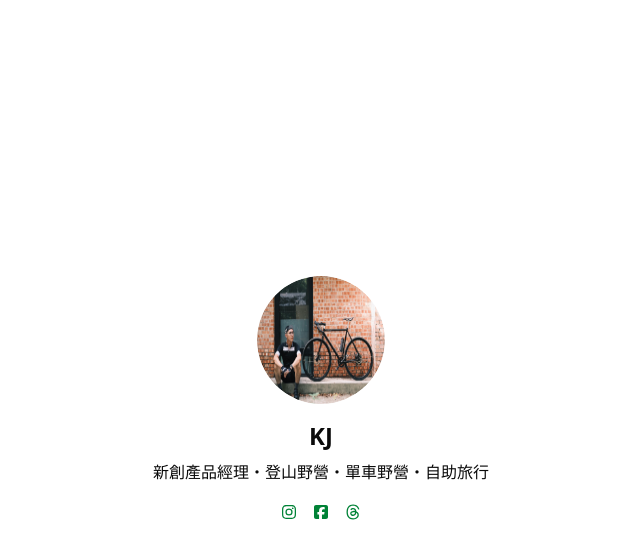
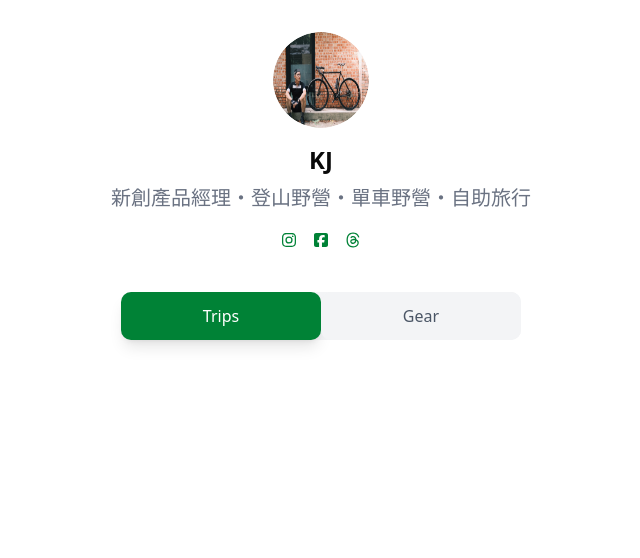
Before and after one commit to roy4222/OutShare, a Next.js app: page / in a window 1280 px wide. Shown: the top 558 px of the page, without its empty margins (319-959 px from the left). Built offline with nearby package versions, Linux system fonts and the light colour scheme.

Commit message:
新增 Radix UI 的 Toggle 和 Toggle Group 組件，更新 page.tsx 以使用這些新組件，並在 package.json 和 package-lock.json 中新增相關依賴。

```diff
--- a/app/page.tsx
+++ b/app/page.tsx
@@ -1,11 +1,15 @@
-
 import ProfileBlock from "@/components/profileBlock";
+import { ToggleGroup, ToggleGroupItem } from "@/components/ui/toggle-group";
 
 export default function HomePage() {
   return (
-    <div className="flex flex-col items-center justify-center min-h-screen bg-white">
+    <div className="flex flex-col items-center min-h-screen bg-white py-8">
       <main className="container mx-auto flex flex-col items-center justify-center text-center px-4">
         <ProfileBlock />
+        <ToggleGroup type="single" className="mt-10" defaultValue="trips">
+          <ToggleGroupItem value="trips">Trips</ToggleGroupItem>
+          <ToggleGroupItem value="gear">Gear</ToggleGroupItem>
+        </ToggleGroup>
       </main>
     </div>
   );
--- a/components/profileBlock.tsx
+++ b/components/profileBlock.tsx
@@ -14,7 +14,7 @@ const ProfileBlock = () => {
         <AvatarFallback>loading...</AvatarFallback>
       </Avatar>
       <div className="text-2xl font-bold mt-4">KJ</div>
-      <div className="text-md mt-2">
+      <div className="text-xl mt-2 text-gray-500">
         新創產品經理・登山野營・單車野營・自助旅行
       </div>
       <div className="flex items-center gap-3 mt-4">
--- a/components/ui/avatar.tsx
+++ b/components/ui/avatar.tsx
@@ -13,7 +13,7 @@ function Avatar({
     <AvatarPrimitive.Root
       data-slot="avatar"
       className={cn(
-        "relative flex size-32 shrink-0 overflow-hidden rounded-full",
+        "relative flex size-24 shrink-0 overflow-hidden rounded-full",
         className
       )}
       {...props}
@@ -28,7 +28,7 @@ function AvatarImage({
   return (
     <AvatarPrimitive.Image
       data-slot="avatar-image"
-      className={cn("relative flex size-32 shrink-0 overflow-hidden rounded-full", className)}
+      className={cn("relative flex size-24 shrink-0 overflow-hidden rounded-full", className)}
       {...props}
     />
   )
--- /dev/null
+++ b/components/ui/toggle-group.tsx
@@ -0,0 +1,73 @@
+"use client"
+
+import * as React from "react"
+import * as ToggleGroupPrimitive from "@radix-ui/react-toggle-group"
+import { type VariantProps } from "class-variance-authority"
+
+import { cn } from "@/lib/utils"
+import { toggleVariants } from "@/components/ui/toggle"
+
+const ToggleGroupContext = React.createContext<
+  VariantProps<typeof toggleVariants>
+>({
+  size: "default",
+  variant: "default",
+})
+
+function ToggleGroup({
+  className,
+  variant,
+  size,
+  children,
+  ...props
+}: React.ComponentProps<typeof ToggleGroupPrimitive.Root> &
+  VariantProps<typeof toggleVariants>) {
+  return (
+    <ToggleGroupPrimitive.Root
+      data-slot="toggle-group"
+      data-variant={variant}
+      data-size={size}
+      className={cn(
+        "group/toggle-group flex w-100 items-center justify-center data-[variant=outline]:shadow-xs bg-gray-100 rounded-lg",
+        className
+      )}
+      {...props}
+    >
+      <ToggleGroupContext.Provider value={{ variant, size }}>
+        {children}
+      </ToggleGroupContext.Provider>
+    </ToggleGroupPrimitive.Root>
+  )
+}
+
+function ToggleGroupItem({
+  className,
+  children,
+  variant,
+  size,
+  ...props
+}: React.ComponentProps<typeof ToggleGroupPrimitive.Item> &
+  VariantProps<typeof toggleVariants>) {
+  const context = React.useContext(ToggleGroupContext)
+
+  return (
+    <ToggleGroupPrimitive.Item
+      data-slot="toggle-group-item"
+      data-variant={context.variant || variant}
+      data-size={context.size || size}
+      className={cn(
+        toggleVariants({
+          variant: context.variant || variant,
+          size: context.size || size,
+        }),
+        "min-w-50 min-h-12 shrink-0 shadow-none focus:z-10 focus-visible:z-10 rounded-lg",
+        className
+      )}
+      {...props}
+    >
+      {children}
+    </ToggleGroupPrimitive.Item>
+  )
+}
+
+export { ToggleGroup, ToggleGroupItem }
--- /dev/null
+++ b/components/ui/toggle.tsx
@@ -0,0 +1,47 @@
+"use client"
+
+import * as React from "react"
+import * as TogglePrimitive from "@radix-ui/react-toggle"
+import { cva, type VariantProps } from "class-variance-authority"
+
+import { cn } from "@/lib/utils"
+
+const toggleVariants = cva(
+  "rounded-lg transition-all duration-200 disabled:pointer-events-none disabled:opacity-50 [&_svg]:pointer-events-none [&_svg:not([class*='size-'])]:size-4 [&_svg]:shrink-0 outline-none whitespace-nowrap",
+  {
+    variants: {
+      variant: {
+        default: "bg-gray-100 text-gray-600 hover:text-black data-[state=on]:bg-green-700 data-[state=on]:text-white data-[state=on]:shadow-lg data-[state=on]:pointer-events-none",
+        outline:
+          "border border-input bg-transparent shadow-sm hover:bg-accent hover:text-accent-foreground flex items-center justify-center",
+      },
+      size: {
+        default: "h-10 px-6 min-w-56",
+        sm: "h-8 px-4 min-w-32",
+        lg: "h-12 px-8 min-w-32",
+      },
+    },
+    defaultVariants: {
+      variant: "default",
+      size: "default",
+    },
+  }
+)
+
+function Toggle({
+  className,
+  variant,
+  size,
+  ...props
+}: React.ComponentProps<typeof TogglePrimitive.Root> &
+  VariantProps<typeof toggleVariants>) {
+  return (
+    <TogglePrimitive.Root
+      data-slot="toggle"
+      className={cn(toggleVariants({ variant, size, className }))}
+      {...props}
+    />
+  )
+}
+
+export { Toggle, toggleVariants }
--- a/package.json
+++ b/package.json
@@ -16,6 +16,8 @@
     "@fortawesome/react-fontawesome": "^3.0.2",
     "@radix-ui/react-avatar": "^1.1.10",
     "@radix-ui/react-slot": "^1.2.3",
+    "@radix-ui/react-toggle": "^1.1.10",
+    "@radix-ui/react-toggle-group": "^1.1.11",
     "@supabase/supabase-js": "^2.56.1",
     "class-variance-authority": "^0.7.1",
     "clsx": "^2.1.1",
```
Also changed, not shown: 1 other file (tests, documents, lock files or other folders).
